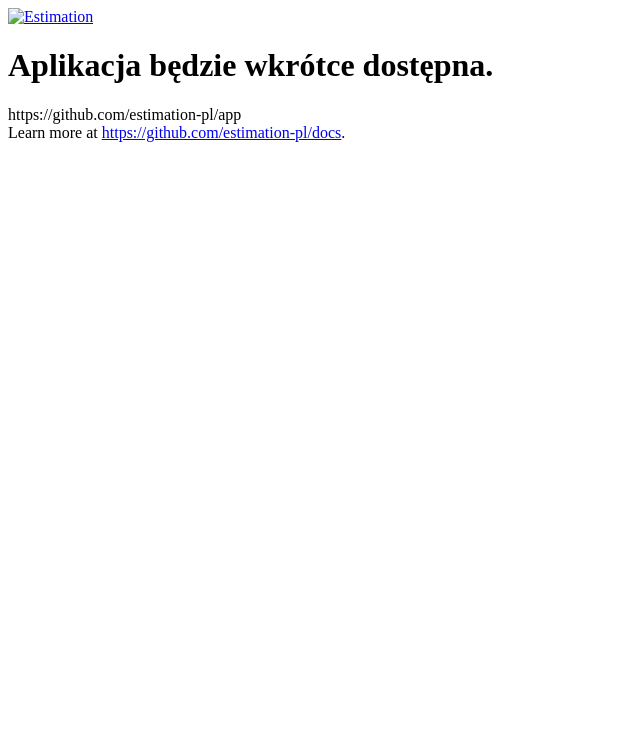
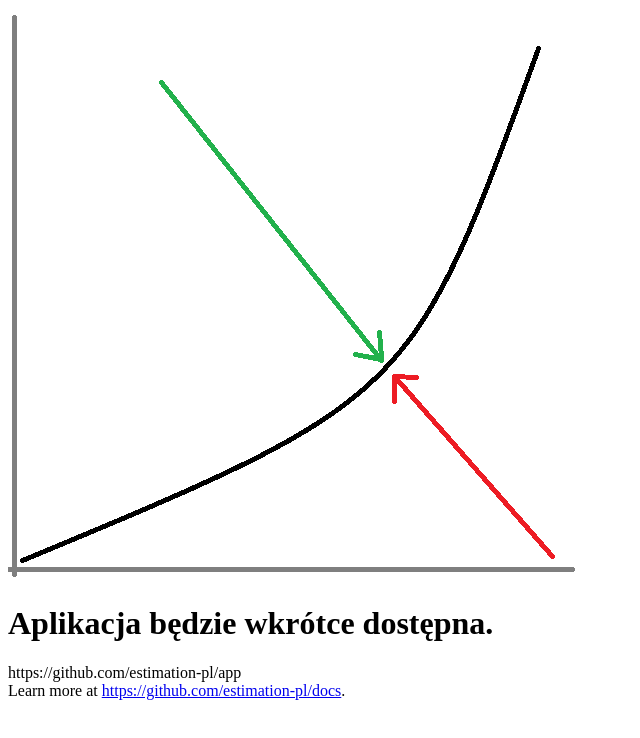
Before and after one commit to estimation-pl/app, a plain HTML site: page index.html in a window 1280 px wide. Shown: the whole page, without its empty margins (0-640 px from the left). Drawn offline with Linux system fonts and the light colour scheme.

Commit message:
Update index.html

```diff
--- a/index.html
+++ b/index.html
@@ -14,7 +14,7 @@
     <!-- start: PAGE HEADER-->
     <div class="page-header-wrapper">
         <div class="page-header">
-            <a class="product-logo" href="https://github.com/estimation-pl/app" target="_blank"><img src="img/logo.png" alt="Estimation"></a>
+            <a class="product-logo" href="https://github.com/estimation-pl/app" target="_blank"><img src="img/estimation-logo.png" alt="Estimation"></a>
         </div>
     </div>
     <!-- end: PAGE HEADER-->
```
